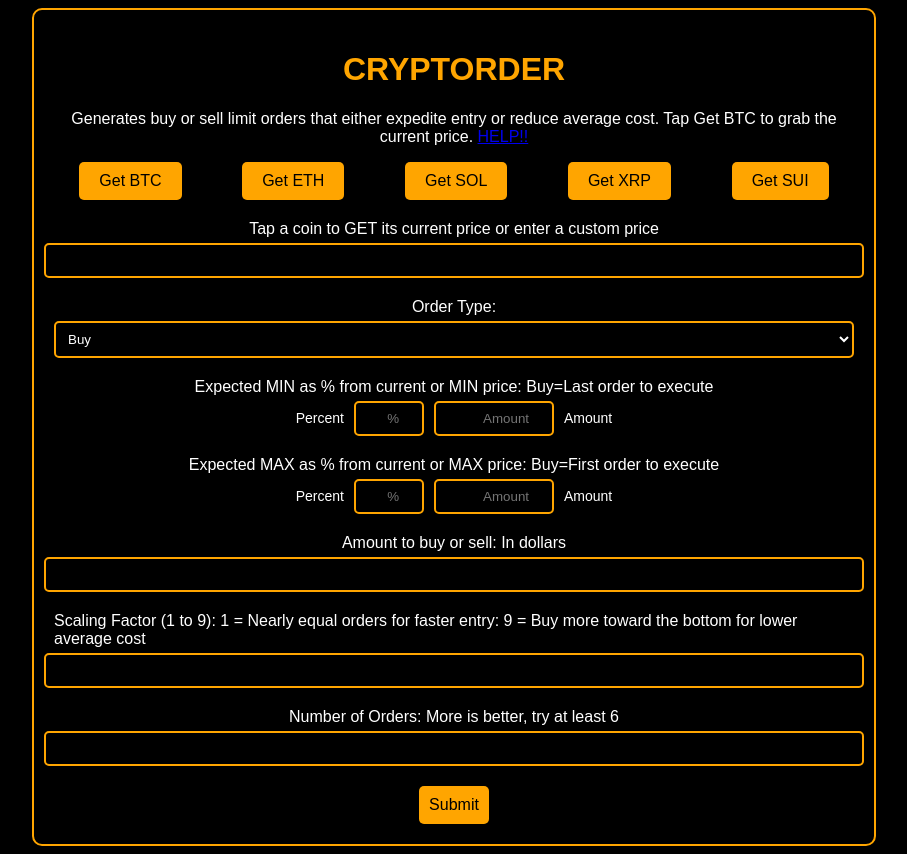
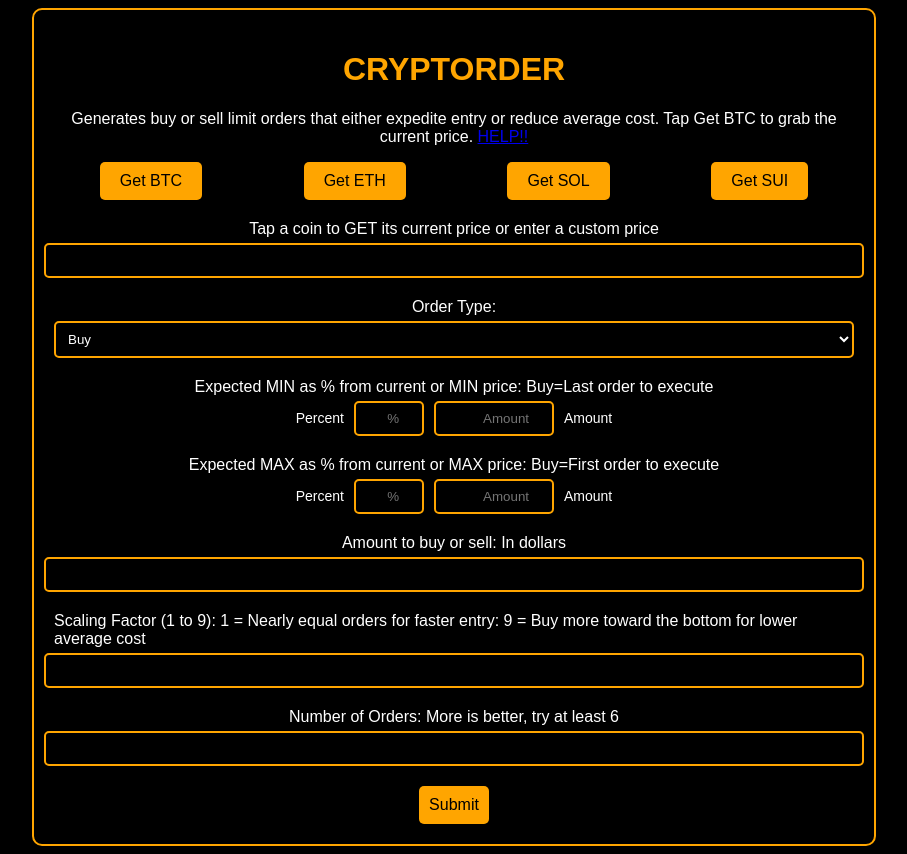
Before and after one commit to aztronome/cryptorder, a Flask app: page / in a window 1280 px wide. Shown: the whole page, without its empty margins (186-1093 px from the left). Run offline with Flask 3, Linux system fonts and the light colour scheme.

Commit message:
Update app

```diff
--- a/templates/index.html
+++ b/templates/index.html
@@ -65,7 +65,6 @@
             <button class="get-button" onclick="fetchPrice('BTC')">Get BTC</button>
             <button class="get-button" onclick="fetchPrice('ETH')">Get ETH</button>
             <button class="get-button" onclick="fetchPrice('SOL')">Get SOL</button>
-            <button class="get-button" onclick="fetchPrice('XRP')">Get XRP</button>
             <button class="get-button" onclick="fetchPrice('SUI')">Get SUI</button>
         </div>
 
```
